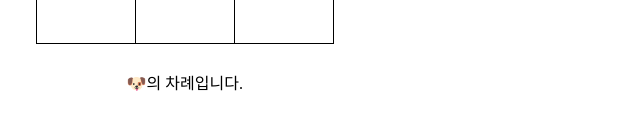
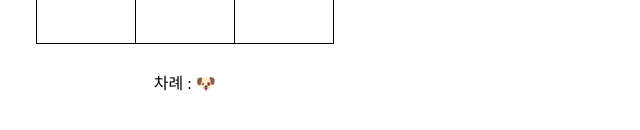
Before and after one commit to bellori729/Tic-Tac-Toe, a React (Vite) app: page / in a window 1280 px wide. Shown: the part 292-422 px from the top of the page, without its empty margins (247-887 px from the left). Built offline with nearby package versions, Linux system fonts and the light colour scheme; a web font is replaced by a local one.

Commit message:
무승부 기능 구현

```diff
--- a/src/components/Board/Board.jsx
+++ b/src/components/Board/Board.jsx
@@ -23,6 +23,11 @@ const Board = ({ xIsNext, squares, onPlay }) => {
         return squares[a];
       }
     }
+
+    if (!squares.includes(null)) {
+      return "없음";
+    }
+
     return null;
   }
 
@@ -43,9 +48,9 @@ const Board = ({ xIsNext, squares, onPlay }) => {
   const winner = calculateWinner(squares);
   let status;
   if (winner) {
-    status = `${winner}가 이겼습니다!`;
+    status = `승자: ${winner}`;
   } else {
-    status = `${xIsNext ? "🐶" : "🐱"}의 차례입니다.`;
+    status = `차례 : ${xIsNext ? "🐶" : "🐱"}`;
   }
 
   return (
```
